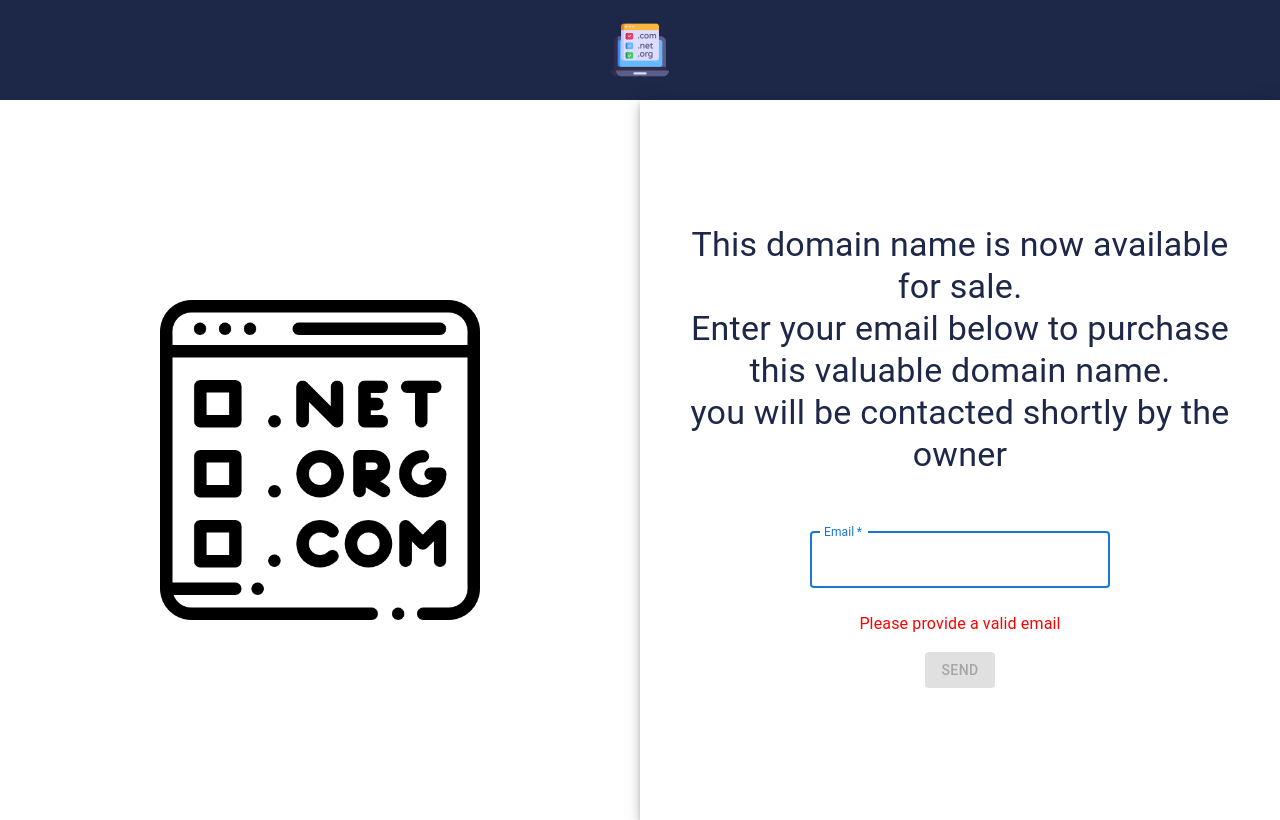
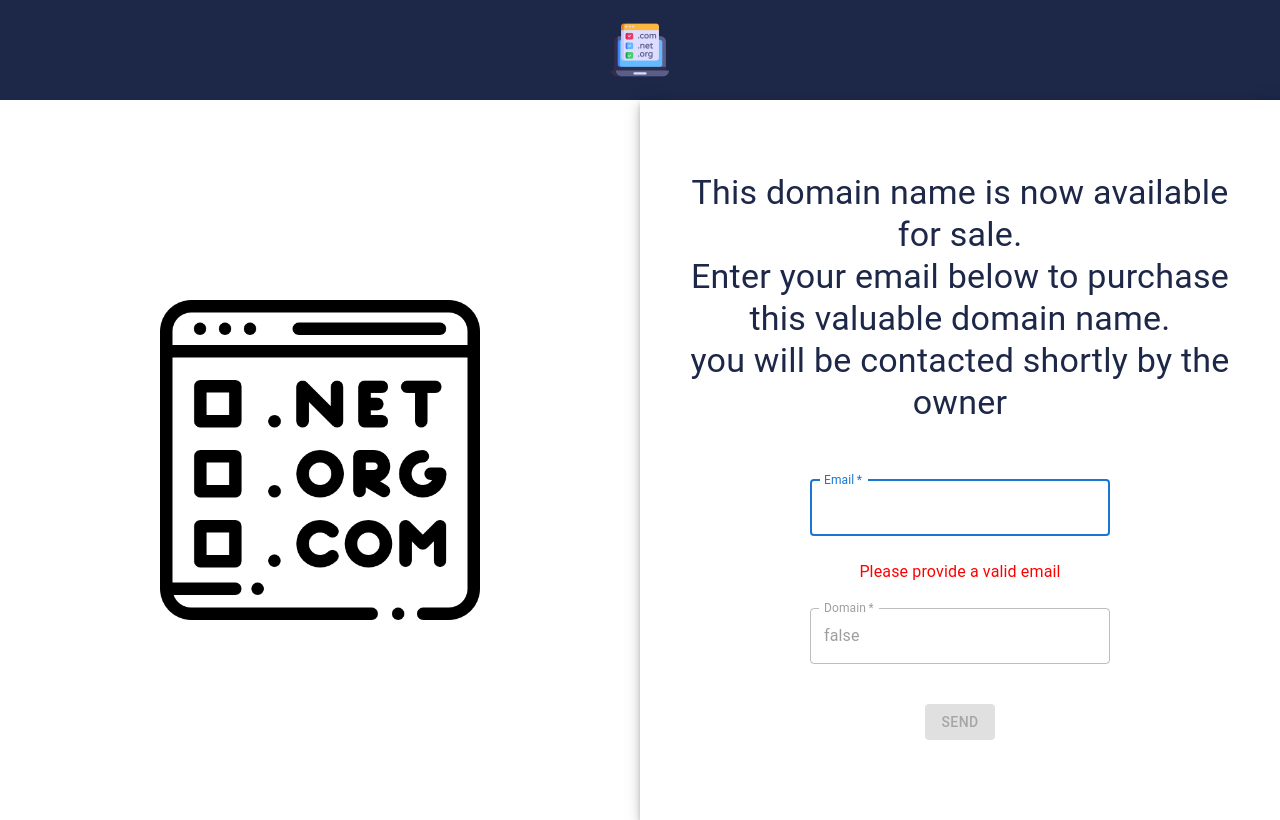
Before and after one commit to MehdiLebenz/ndd, a React (Create React App) app: page / in a window 1280 px wide. Built offline with nearby package versions, Linux system fonts and the light colour scheme; the HTML template or start-up script is replaced by a standard one.

Commit message:
change email to test

```diff
--- a/src/components/box.js
+++ b/src/components/box.js
@@ -128,7 +128,7 @@ export default function BoxInput() {
     }}
   />
     <span style={{ color: "red"}}>{valid ? "" : "Please provide a valid email"}</span>
-  {domain ? <TextField
+  <TextField
     margin="normal"
     required
     name = "domain"
@@ -144,7 +144,7 @@ export default function BoxInput() {
       width: 300,
     }}
   />
-   : ''}
+
               <ButtonSend isDisabled= {!domain} />
             </Box>
           </form>
```
